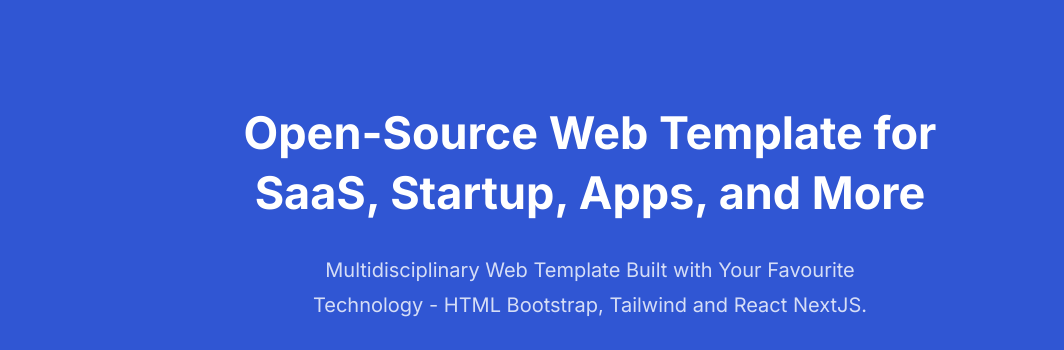
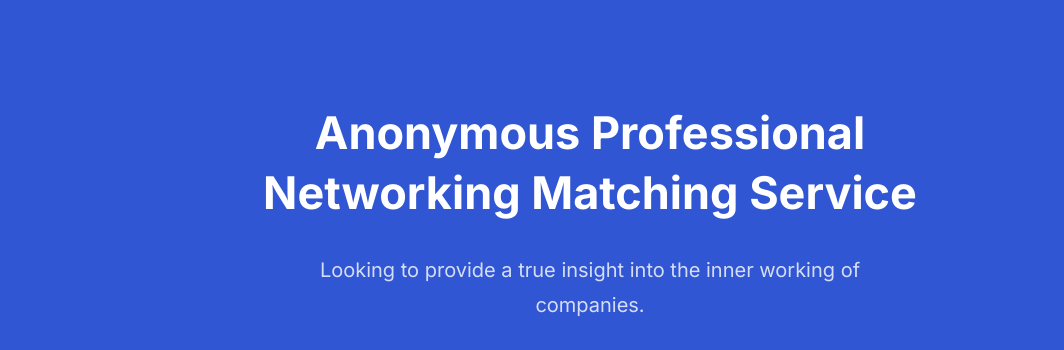
Before and after one commit to PrathicSundararajan/ace-detective, a plain HTML site: page index.html in a window 1280 px wide. Shown: the part 77-427 px from the top of the page, without its empty margins (50-1114 px from the left). Drawn offline with Linux system fonts and the light colour scheme.

Commit message:
Landing Page Changes

```diff
--- a/index.html
+++ b/index.html
@@ -159,11 +159,10 @@
           <div class="col-lg-12">
             <div class="ud-hero-content wow fadeInUp" data-wow-delay=".2s">
               <h1 class="ud-hero-title">
-                Open-Source Web Template for SaaS, Startup, Apps, and More
+                Anonymous Professional Networking Matching Service
               </h1>
               <p class="ud-hero-desc">
-                Multidisciplinary Web Template Built with Your Favourite
-                Technology - HTML Bootstrap, Tailwind and React NextJS.
+                Looking to provide a true insight into the inner working of companies.
               </p>
               <ul class="ud-hero-buttons">
                 <li>
```
